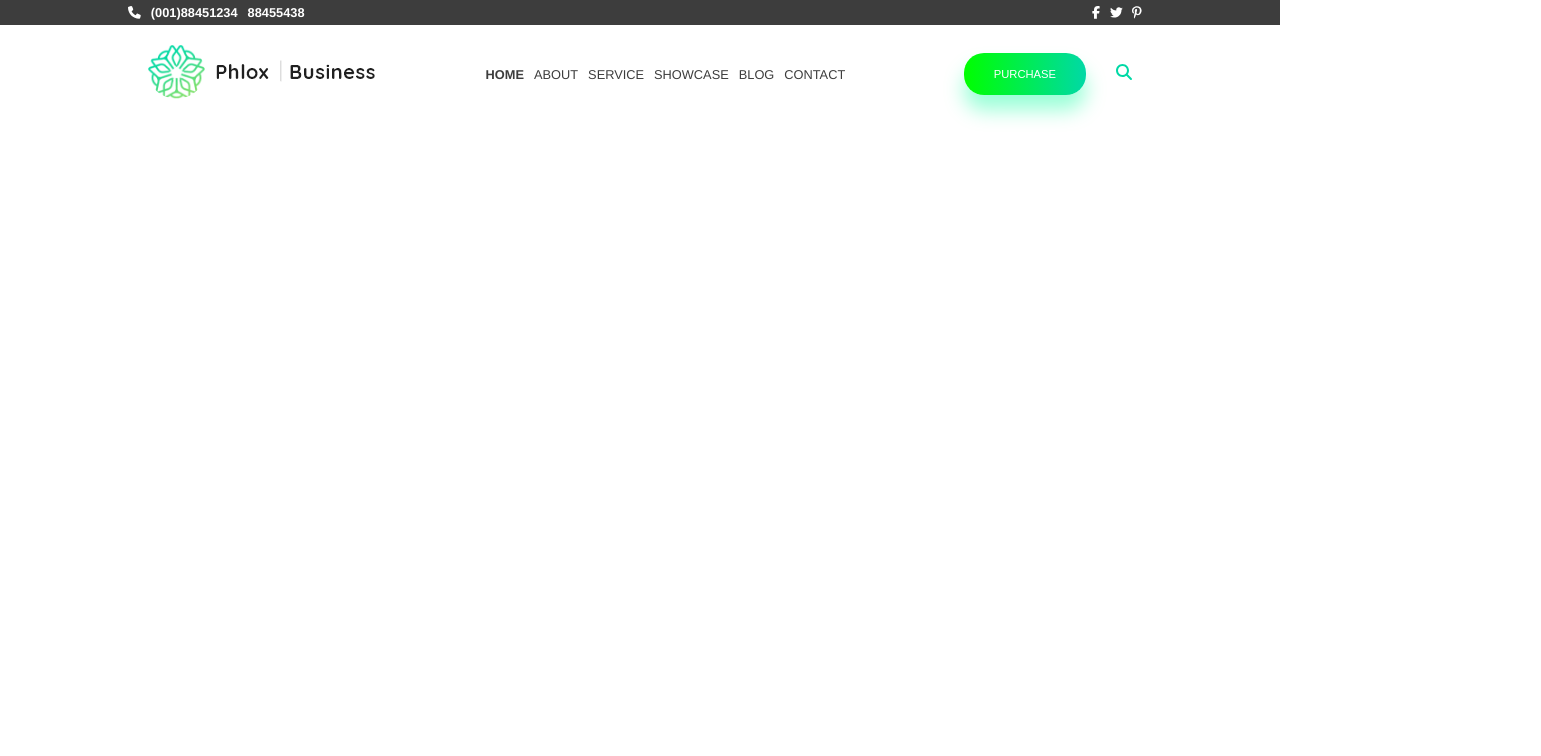
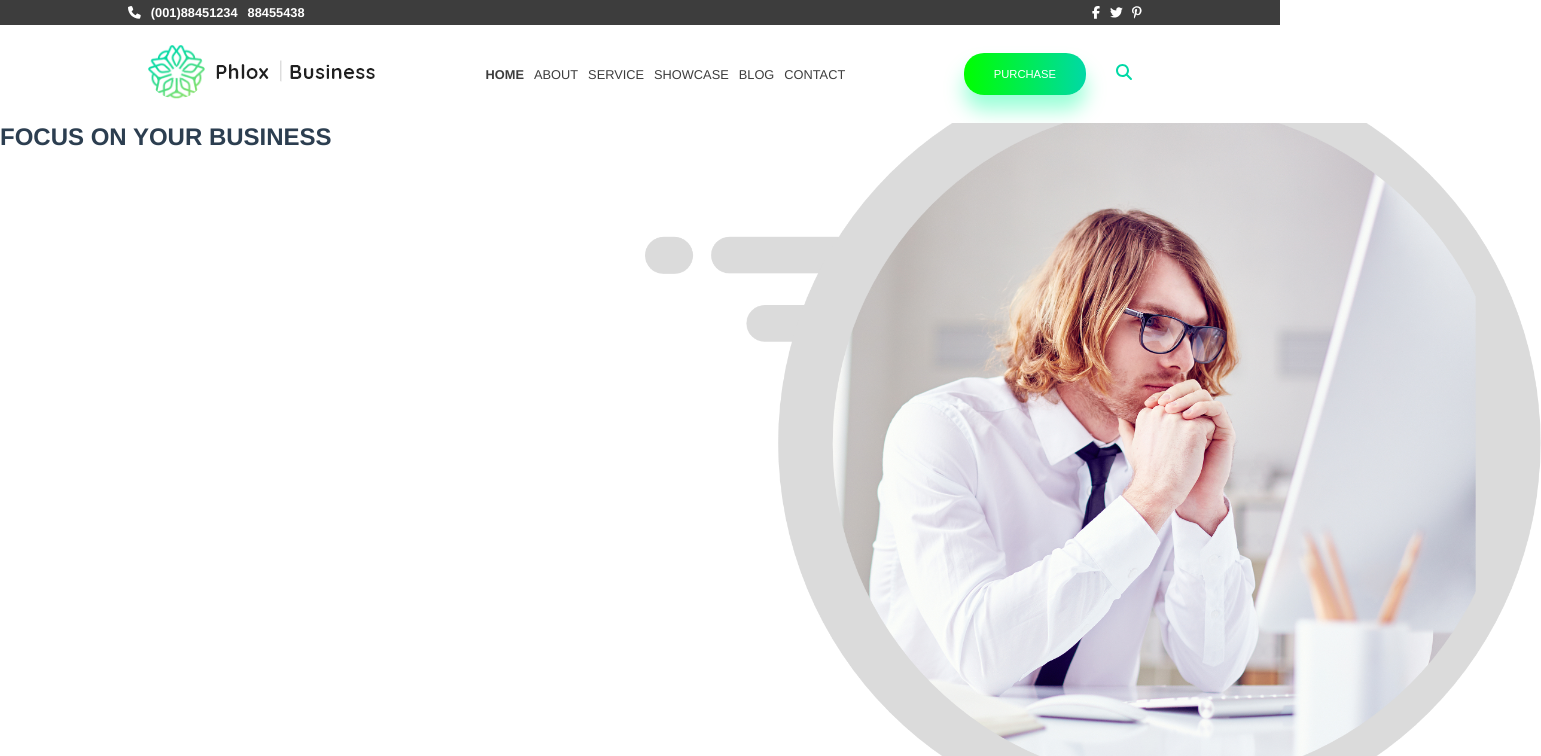
Before and after one commit to mecarm/proj-html-vuejs, a Vue app: page / in a window 1280 px wide. Shown: the top 756 px of the page, 1541 px wide, since content can reach past the window. Built offline with nearby package versions, Linux system fonts and the light colour scheme.

Commit message:
Creo struttura Jumbotron

```diff
--- /dev/null
+++ b/src/components/JumboTron.vue
@@ -0,0 +1,44 @@
+<template>
+  <section>
+    <div>
+        <H1>FOCUS ON YOUR BUSINESS</H1>
+    </div>
+    <div class="image-jumbotron-1">
+        <div class="image-jumbotron-2">
+
+        </div>
+    </div>
+  </section>
+</template>
+
+<script>
+export default {
+    name: 'JumboTron'
+}
+</script>
+
+<style lang="scss" scoped>
+@import '../style/style.scss';
+
+section{
+    @include flex($justify: 'flex');
+}
+.image-jumbotron-1{
+    position: relative;
+    height: 80vh;
+    width: 70%;
+}
+.image-jumbotron-2{
+    position: absolute;
+    right: -35%;
+    background-image: url("../assets/images/Group-35-2x.png");
+    background-size: cover;
+    background-position: center;
+    background-repeat: no-repeat;
+    width: 100%;
+    height: 100%
+}
+
+
+
+</style>
--- a/src/components/MainComp.vue
+++ b/src/components/MainComp.vue
@@ -1,12 +1,17 @@
 <template>
   <main>
-
+    <JumboTron/>
   </main>
 </template>
 
 <script>
+import JumboTron from './JumboTron.vue'
+
 export default {
-    name: 'MainComp'
+    name: 'MainComp',
+    components: {
+        JumboTron
+    }
 }
 </script>
 
--- a/src/style/style.scss
+++ b/src/style/style.scss
@@ -3,7 +3,7 @@
 
 
 /* Mixin */
-@mixin flex($justify: Between) {
+@mixin flex($justify) {
     display: flex;
 
     @if $justify == 'Both_Center'{
```
